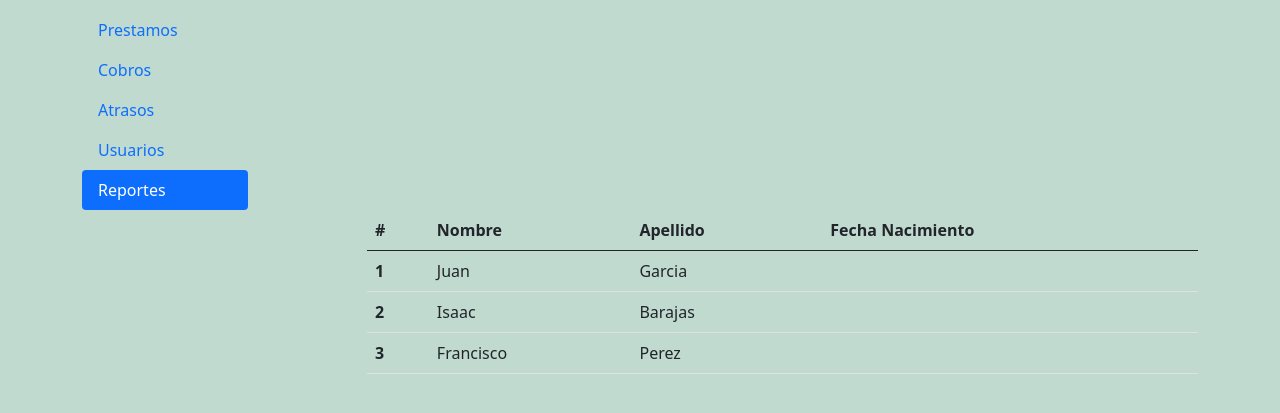
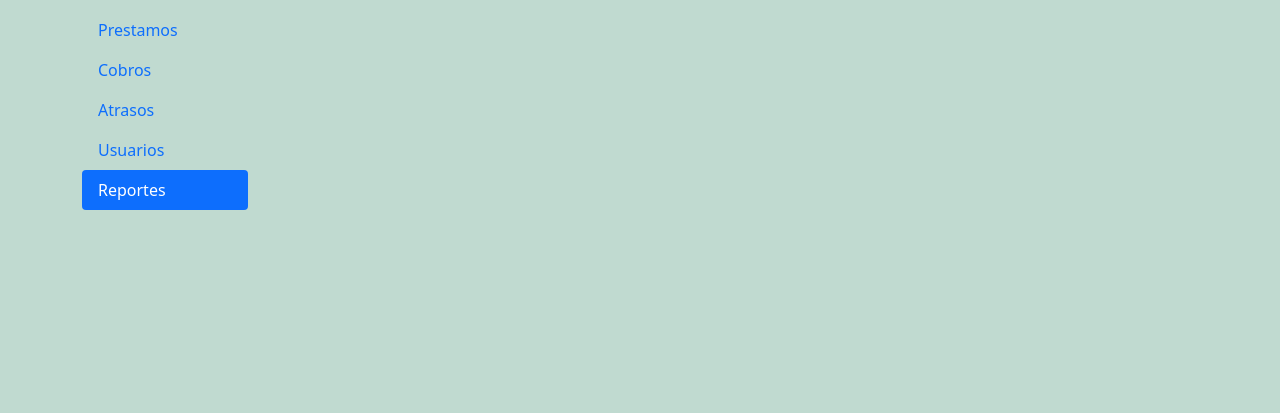
Before and after one commit to alexflores1524/Proyecto-NE-2021, a Flask app: template templates/reportes.html in a window 1280 px wide. Shown: the part 309-722 px from the top of the page. Run offline with Flask 2, Linux system fonts and the light colour scheme; the template is opened without the code that fills it: most values are stand-ins (such as "Sample title", 1, 10 or a date in 2020); some libraries are stand-ins or nearby versions.

Commit message:
reportes

```diff
--- a/app_a.py
+++ b/app_a.py
@@ -30,7 +30,7 @@ def login_autentication():
         if userResult:
             if password == userResult[0][2]:
                 session['usuarioIngresado'] = request.form['user']
-                return render_template('Inicio.html', usuarioGlobal = session['usuarioIngresado'])
+                return redirect(url_for('inicio'))
         else:
             return redirect(url_for('login'))
     return redirect(url_for('login'))
--- a/templates/reportes.html
+++ b/templates/reportes.html
@@ -71,44 +71,7 @@
             </div>
         </div>
     </div>
-    <div class="container">
-        <div class="row">
-            <div class="col-3"></div>
 
-            <div class="col-9">
-                <table class="table table-hover">
-                    <thead>
-                        <tr>
-                            <th scope="col">#</th>
-                            <th scope="col">Nombre</th>
-                            <th scope="col">Apellido</th>
-                            <th scope="col">Fecha Nacimiento</th>
-                        </tr>
-                    </thead>
-                    <tbody>
-                        <tr>
-                            <th scope="row">1</th>
-                            <td>Juan</td>
-                            <td>Garcia</td>
-                            <td></td>
-                        </tr>
-                        <tr>
-                            <th scope="row">2</th>
-                            <td>Isaac</td>
-                            <td>Barajas</td>
-                            <td></td>
-                        </tr>
-                        <tr>
-                            <th scope="row">3</th>
-                            <td>Francisco</td>
-                            <td>Perez</td>
-                            <td></td>
-                        </tr>
-                    </tbody>
-                </table>
-            </div>
-        </div>
-    </div>
 
 
     <!-- Optional JavaScript; choose one of the two! -->
```
